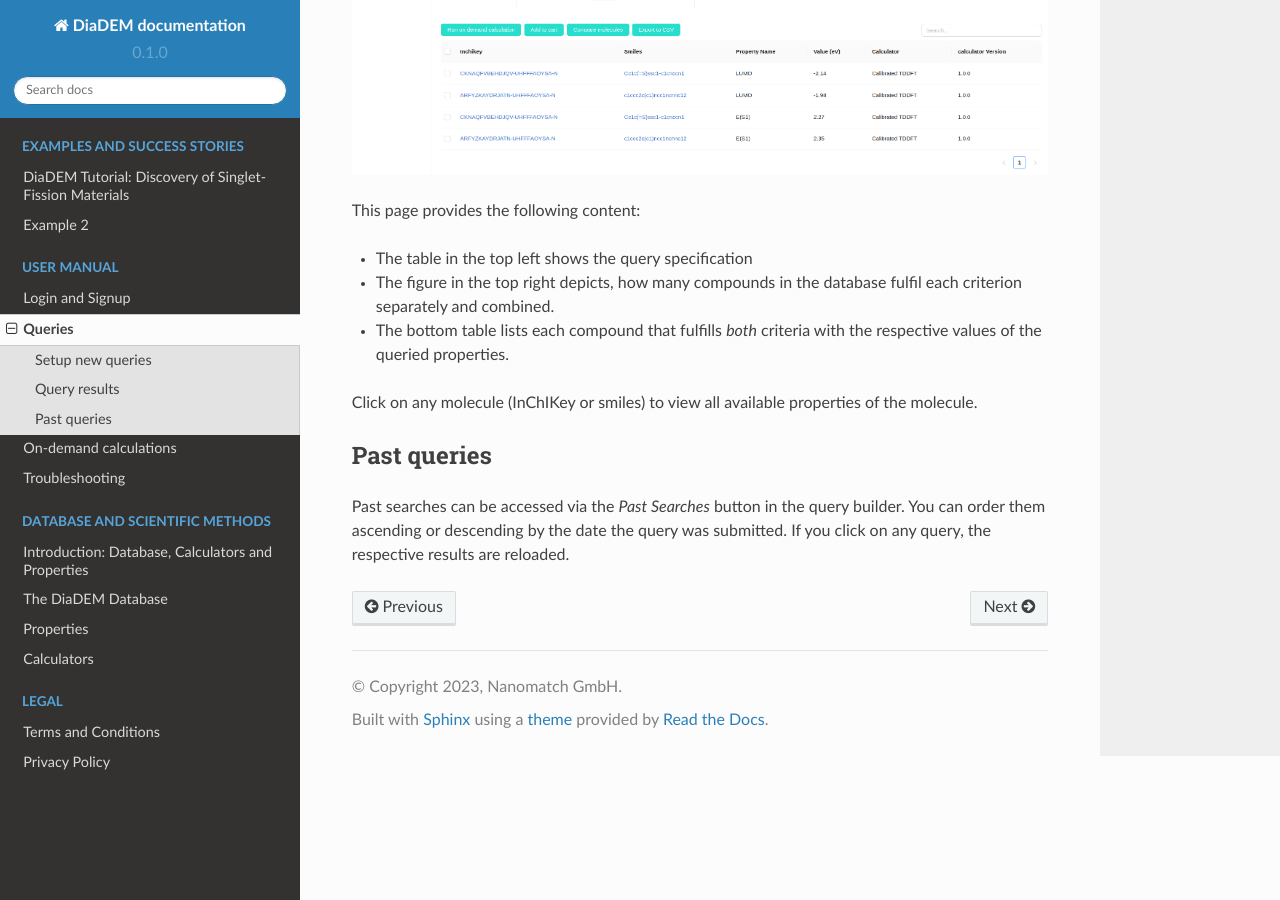
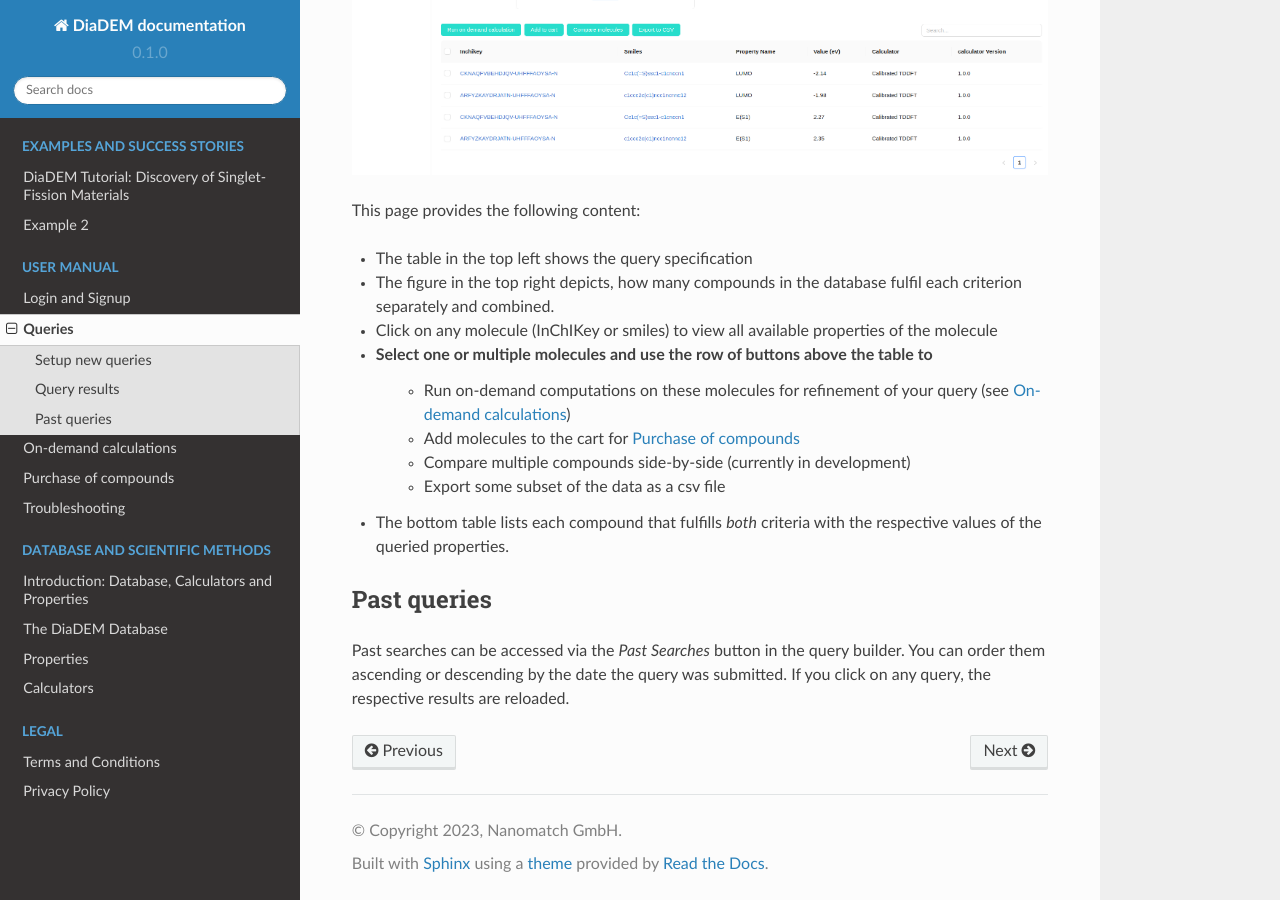
Before and after one commit to diadem-platform/diadem-docs, a Sphinx documentation site: the page built from docs/source/manual/query.rst, in a window 1280 px wide and 900 px high, scrolled down 1823 px. Built offline with Sphinx 7.4.7 and the Read the Docs theme 2.0.0, drawn with Linux system fonts in a browser that asks for light colours.

Commit message:
new Purchase of compounds section and some internal links

```diff
--- a/docs/source/index.rst
+++ b/docs/source/index.rst
@@ -43,6 +43,7 @@
    manual/login_signup
    manual/query
    manual/ondemandcalc
+   manual/cart
    manual/troubleshoot
 
 
--- /dev/null
+++ b/docs/source/manual/cart.rst
@@ -0,0 +1,4 @@
+.. _manual_cart:
+
+Purchase of compounds
+======================
--- a/docs/source/manual/ondemandcalc.rst
+++ b/docs/source/manual/ondemandcalc.rst
@@ -1,2 +1,4 @@
+.. _manual_ondemand:
+
 On-demand calculations
 ======================
--- a/docs/source/manual/query.rst
+++ b/docs/source/manual/query.rst
@@ -43,9 +43,15 @@
 
 * The table in the top left shows the query specification
 * The figure in the top right depicts, how many compounds in the database fulfil each criterion separately and combined.
+* Click on any molecule (InChIKey or smiles) to view all available properties of the molecule
+* Select one or multiple molecules and use the row of buttons above the table to
+    * Run on-demand computations on these molecules for refinement of your query (see :ref:`manual_ondemand`)
+    * Add molecules to the cart for :ref:`manual_cart`
+    * Compare multiple compounds side-by-side (currently in development)
+    * Export some subset of the data as a csv file
 * The bottom table lists each compound that fulfills *both* criteria with the respective values of the queried properties.
 
-Click on any molecule (InChIKey or smiles) to view all available properties of the molecule.
+
 
 
 Past queries
```
